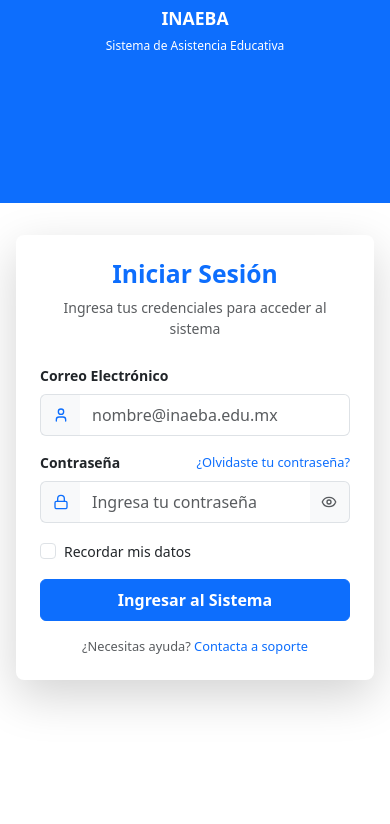
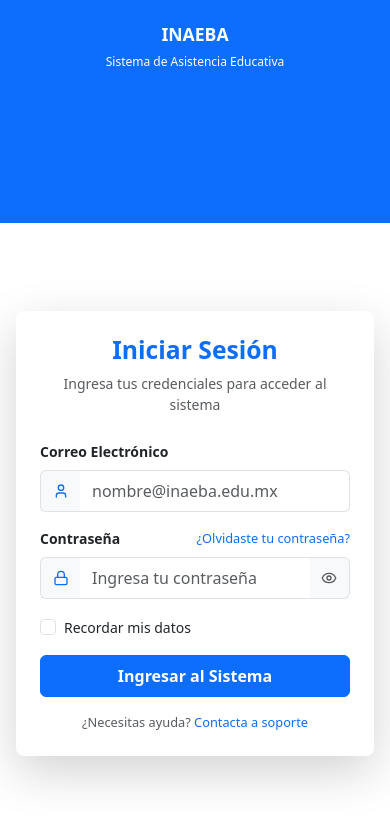
Before and after one commit to IsaacCanoH/Frontend_RVA, a React (Vite) app: page / in a window 390 px wide. Shown: the top 824 px of the page. Built offline with nearby package versions, Linux system fonts and the light colour scheme.

Commit message:
Correccion H

```diff
--- a/src/components/Auth/Login.jsx
+++ b/src/components/Auth/Login.jsx
@@ -3,7 +3,7 @@ import LoginForm from "./LoginForm"
 import LoginHeader from "./LoginHeader"
 import { login } from "../../services/authService"
 import "bootstrap/dist/css/bootstrap.min.css"
-import styles from "../../styles/login.module.css"
+import styles from "../../styles/Login.module.css"
 import { useLoader } from "../../context/LoaderContext"
 
 const LoginPage = () => {
@@ -48,7 +48,7 @@ const LoginPage = () => {
     <div className="container-fluid p-0 min-vh-100">
       <div className="row g-0 min-vh-100">
         <LoginHeader styles={styles} />
-        <div className="col-lg-7 col-12 d-flex align-items-start justify-content-center pt-3 pt-lg-4 pb-4">
+        <div className="col-lg-7 col-12 d-flex align-items-center justify-content-center py-4 py-lg-0">
           <div className="w-100 px-3 px-sm-4 px-lg-5">
             <LoginForm
               formData={formData}
--- a/src/components/Auth/LoginHeader.jsx
+++ b/src/components/Auth/LoginHeader.jsx
@@ -14,7 +14,7 @@ const LoginHeader = ({ styles }) => (
     </div>
 
     {/* Header móvil - Solo visible en móvil */}
-    <div className={`col-12 d-lg-none bg-primary text-white text-center ${styles["header-mobile"]}`}>
+    <div className={`col-12 d-lg-none bg-primary text-white text-center py-4 ${styles["header-mobile"]}`}>
       <h2 className="fw-bold mb-2">INAEBA</h2>
       <p className="mb-0 small px-3">Sistema de Asistencia Educativa</p>
     </div>
--- a/src/styles/login.module.css
+++ b/src/styles/login.module.css
@@ -42,12 +42,8 @@
 }
 
 .header-mobile {
-  padding-top: 0.75rem;
-  padding-bottom: 0.75rem;
-}
-
-.form-container {
-  margin-top: 1rem;
+  padding-top: 0.5rem;
+  padding-bottom: 0.5rem;
 }
 
 /* Mejoras para móvil */
@@ -55,7 +51,6 @@
   .card {
     border-radius: 8px;
     margin: 0 !important;
-    margin-top: 1rem !important;
   }
 
   .form-control,
@@ -66,16 +61,11 @@
   .btn-primary:hover {
     transform: none;
   }
-
-  .header-mobile {
-    padding-top: 0.5rem;
-    padding-bottom: 0.5rem;
-  }
 }
 
 @media (min-width: 577px) and (max-width: 991px) {
   .card {
-    margin: 1.5rem auto !important;
+    margin: 2rem auto !important;
   }
 }
 
@@ -85,39 +75,19 @@
   }
 
   .py-4 {
-    padding-top: 0.5rem !important;
-    padding-bottom: 0.5rem !important;
-  }
-
-  .card {
-    margin-top: 0.5rem !important;
+    padding-top: 1rem !important;
+    padding-bottom: 1rem !important;
   }
 }
 
 @media (max-width: 991.98px) {
   .header-mobile h2 {
-    font-size: 1.2rem;
+    font-size: 1.1rem;
     margin-bottom: 0.25rem;
   }
 
   .header-mobile p {
-    font-size: 0.8rem;
+    font-size: 0.75rem;
     margin: 0;
   }
 }
-
-/* Ajustes adicionales para pantallas muy pequeñas */
-@media (max-width: 480px) {
-  .header-mobile {
-    padding-top: 0.5rem;
-    padding-bottom: 0.5rem;
-  }
-
-  .header-mobile h2 {
-    font-size: 1.1rem;
-  }
-
-  .header-mobile p {
-    font-size: 0.75rem;
-  }
-}
```
